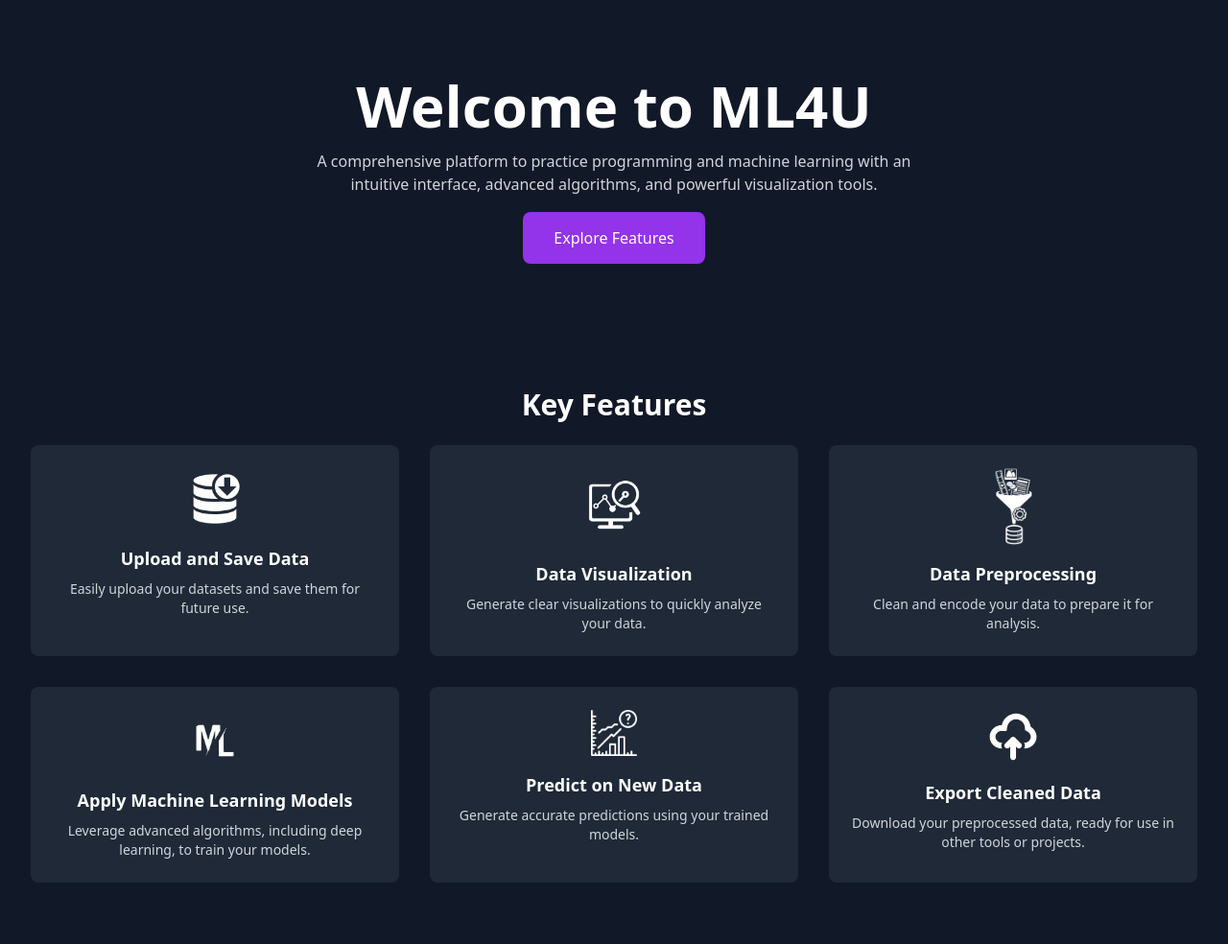
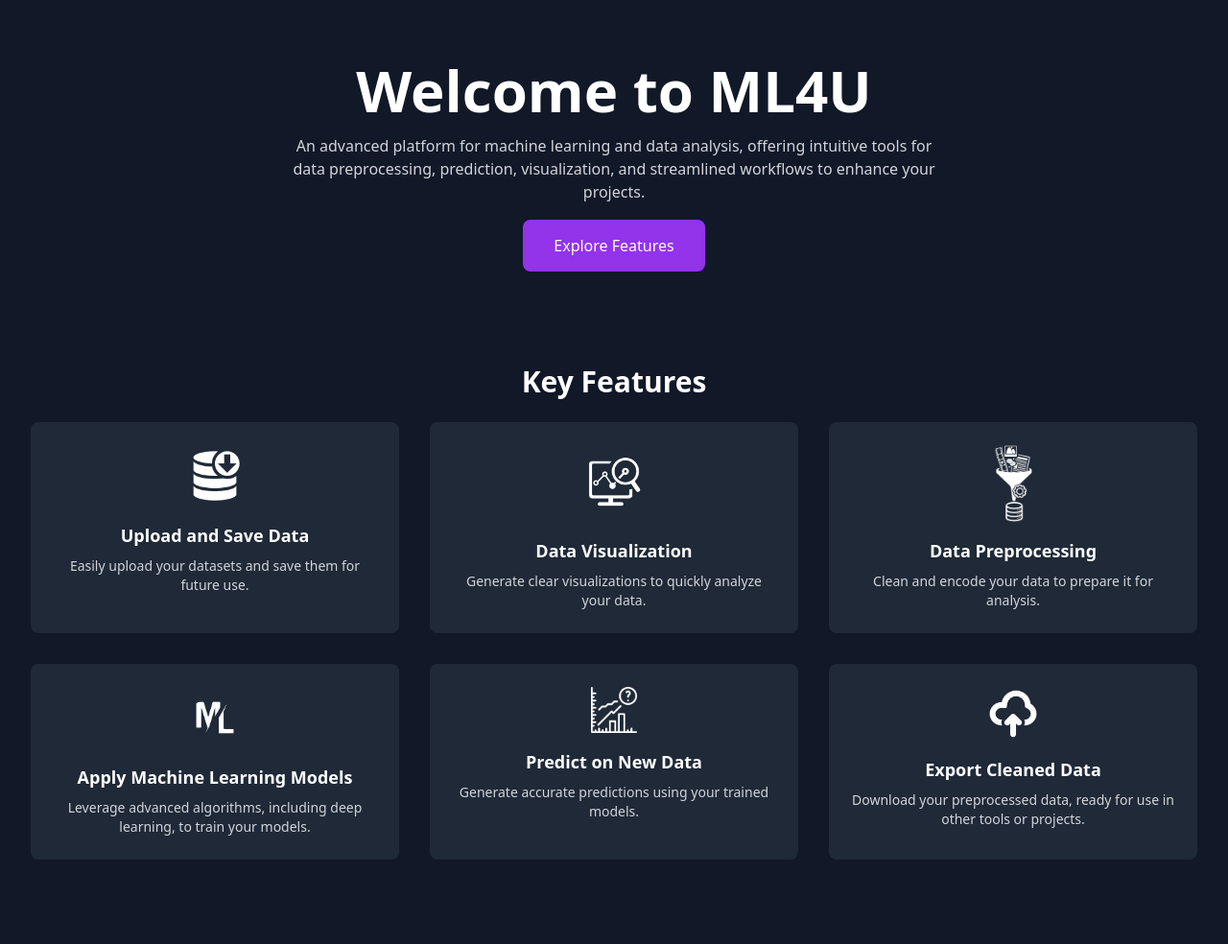
Before and after one commit to hamzaaityoussef/Application_-Analyse_de_Donnees_et_de_Machine_Learning, a Django app: page / in a window 1280 px wide. Shown: the part 96-1080 px from the top of the page at 96% size. After the commit the page ends 992 px from the top, so only its background shows below. Run offline with Django 5.2, Linux system fonts and the light colour scheme; some libraries are stand-ins or nearby versions.

Commit message:
page documentation + home completed

```diff
--- a/ML_Application/templates/home.html
+++ b/ML_Application/templates/home.html
@@ -5,6 +5,19 @@
   <meta name="viewport" content="width=device-width, initial-scale=1.0">
   <title>ML4U - Home</title>
   <script src="https://cdn.tailwindcss.com"></script>
+  <style>
+    html {
+    scroll-behavior: smooth;
+  }
+  .hover-transform {
+    transition: transform 0.3s ease, box-shadow 0.3s ease;
+  }
+
+  .hover-transform:hover {
+    transform: translateY(-10px); /* Moves the card slightly forward */
+    box-shadow: 0 8px 20px rgba(0, 0, 0, 0.3); /* Adds a shadow effect */
+  }
+  </style>
 </head>
 <body class="bg-gray-900 text-white">
   <!-- Navigation Bar -->
@@ -29,69 +42,58 @@
   </header>
 
   <!-- Hero Section -->
-  <section class="container mx-auto text-center py-20 px-4 lg:px-8">
+  <section class="container mx-auto text-center py-16 px-4 lg:px-8">
     <h1 class="text-4xl lg:text-6xl font-bold mb-4">Welcome to ML4U</h1>
     <p class="text-gray-300 mb-8 max-w-2xl mx-auto">
-      A comprehensive platform to practice programming and machine learning with an intuitive interface, advanced algorithms, and powerful visualization tools.
+      An advanced platform for machine learning and data analysis, offering intuitive tools for data preprocessing, prediction, visualization, and streamlined workflows to enhance your projects.
     </p>
-    <a href="#" class="px-8 py-4 bg-purple-600 rounded-lg text-white hover:bg-purple-500">Explore Features</a>
+    <a href="#features" class="px-8 py-4 bg-purple-600 rounded-lg text-white hover:bg-purple-500">Explore Features</a>
   </section>
 
-  <!-- Project Description -->
-  <!-- <section class="container mx-auto py-16 px-4 lg:px-8">
-    <h2 class="text-3xl font-bold mb-6 text-center">Description du Projet</h2>
-    <p class="text-gray-300 leading-relaxed">
-      Le projet à réaliser vise à fournir aux étudiants une expérience pratique dans le domaine de la programmation
-      et de l'apprentissage automatique en développant une application informatique polyvalente utilisant le
-      langage de programmation Python. Cette application consiste à analyser un ensemble de données qualitatives ou quantitatives en implémentant
-      certains algorithmes de Machine Learning tels que la régression linéaire, les arbres de décision, le naïf bayésien, SVM,
-      Random forest, K-means, et bien plus.
-    </p>
-  </section> -->
 
 <!-- Key Functionalities -->
-  <section class="container mx-auto py-16 px-4 lg:px-8">
+<section id="features" class="container mx-auto py-12 px-4 lg:px-8">
   <h2 class="text-3xl font-bold mb-6 text-center">Key Features</h2>
   <div class="grid grid-cols-1 md:grid-cols-2 lg:grid-cols-3 gap-8 text-center">
 
     <!-- Feature 1 -->
-      <div class="bg-gray-800 p-6 rounded-lg">
+    <div class="bg-gray-800 p-6 rounded-lg hover-transform">
       <img src="../../../static/app/assets/img/import.png" alt="Data Upload" class="w-16 mx-auto mb-4">
       <h3 class="font-bold text-lg mb-2">Upload and Save Data</h3>
       <p class="text-gray-300 text-sm">Easily upload your datasets and save them for future use.</p>
     </div>
 
     <!-- Feature 2 -->
-      <div class="bg-gray-800 p-6 rounded-lg">
+    <div class="bg-gray-800 p-6 rounded-lg hover-transform">
       <img src="../../../static/app/assets/img/viz.png" alt="Data Visualization" class="w-20 mx-auto mb-4">
       <h3 class="font-bold text-lg mb-2">Data Visualization</h3>
       <p class="text-gray-300 text-sm">Generate clear visualizations to quickly analyze your data.</p>
     </div>
 
     <!-- Feature 3 -->
-      <div class="bg-gray-800 p-6 rounded-lg">
+    <div class="bg-gray-800 p-6 rounded-lg hover-transform">
       <img src="../../../static/app/assets/img/process.png" alt="Data Preprocessing" class="w-20 mx-auto mb-4">
       <h3 class="font-bold text-lg mb-2">Data Preprocessing</h3>
       <p class="text-gray-300 text-sm">Clean and encode your data to prepare it for analysis.</p>
     </div>
 
     <!-- Feature 4 -->
-      <div class="bg-gray-800 p-6 rounded-lg">
+    <div class="bg-gray-800 p-6 rounded-lg hover-transform">
       <img src="../../../static/app/assets/img/ML2.png" alt="Machine Learning Models" class="w-24 mx-auto mb-4">
       <h3 class="font-bold text-lg mb-2">Apply Machine Learning Models</h3>
       <p class="text-gray-300 text-sm">Leverage advanced algorithms, including deep learning, to train your models.</p>
     </div>
 
     <!-- Feature 5 -->
-      <div class="bg-gray-800 p-6 rounded-lg">
+    <div class="bg-gray-800 p-6 rounded-lg hover-transform">
       <img src="../../../static/app/assets/img/predict.png" alt="Predict New Data" class="w-12 mx-auto mb-4">
       <h3 class="font-bold text-lg mb-2">Predict on New Data</h3>
       <p class="text-gray-300 text-sm">Generate accurate predictions using your trained models.</p>
     </div>
 
     <!-- Feature 6 -->
-      <div class="bg-gray-800 p-6 rounded-lg">
-        <img src="../../../static/app/assets/img/export.png" alt="Export Cleaned Data" class="w-20 mx-auto mb-4" >
+    <div class="bg-gray-800 p-6 rounded-lg hover-transform">
+      <img src="../../../static/app/assets/img/export.png" alt="Export Cleaned Data" class="w-20 mx-auto mb-4">
       <h3 class="font-bold text-lg mb-2">Export Cleaned Data</h3>
       <p class="text-gray-300 text-sm">Download your preprocessed data, ready for use in other tools or projects.</p>
     </div>
--- a/ML_Application/views.py
+++ b/ML_Application/views.py
@@ -72,7 +72,7 @@ def base(request):
 def loginpage(request):
     if request.user.is_authenticated:
 
-        return redirect('upload')
+        return redirect('documentation')
 
 
     if request.method == 'POST':
@@ -87,7 +87,7 @@ def loginpage(request):
         if user is not None and user.password == password:
 
             login(request, user)
-            return redirect('upload')
+            return redirect('documentation')
         else:
             messages.error(request, 'Nom d\'utilisateur ou mot de passe invalide. Veuillez réessayer.')
 
```
Also changed, not shown: ML_Application/templates/base.html (+12 -11 lines), ML_Application/templates/documentation.html (+58 -36 lines). Lines whose indentation alone changed are shown as unchanged.
